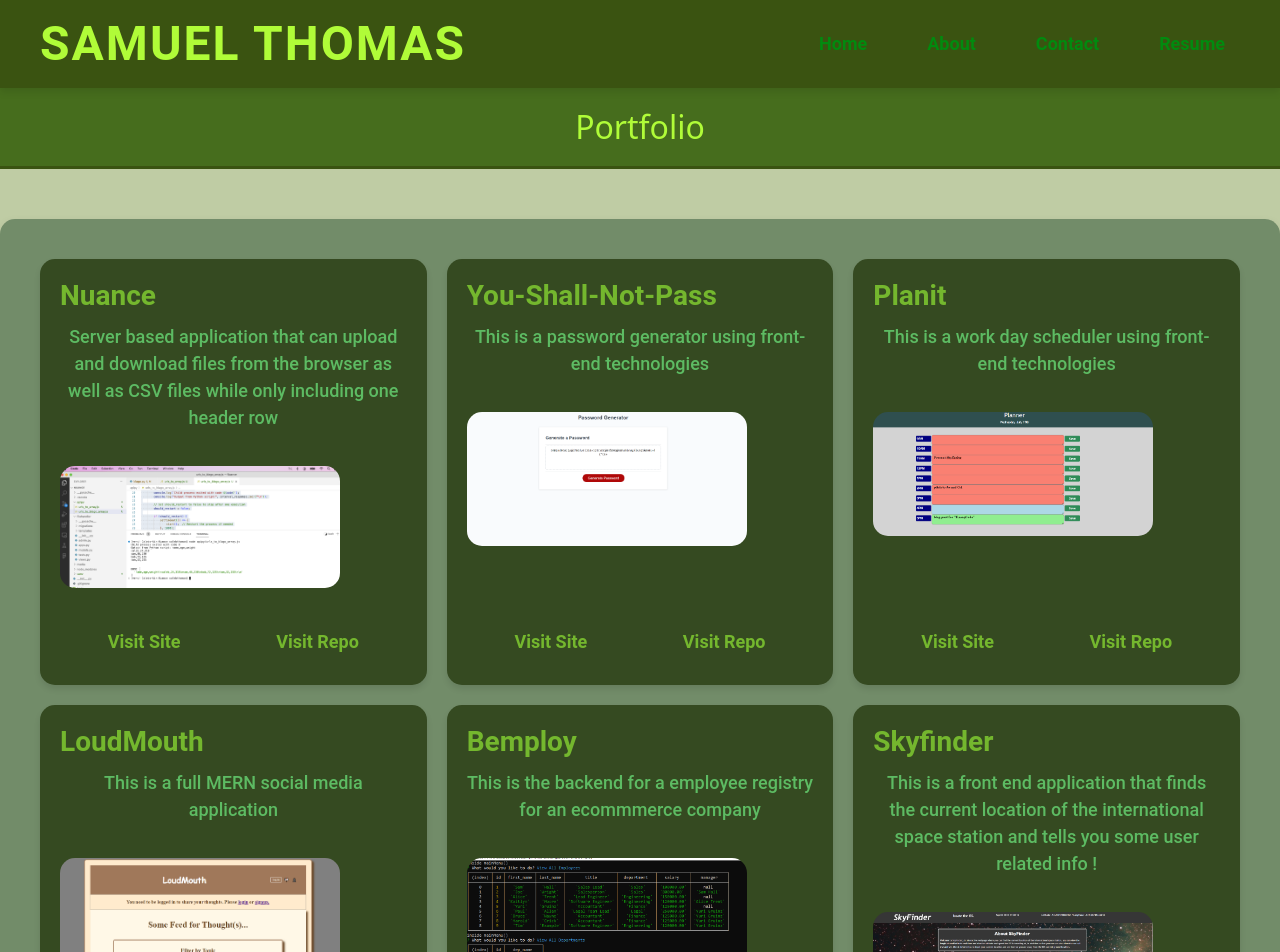
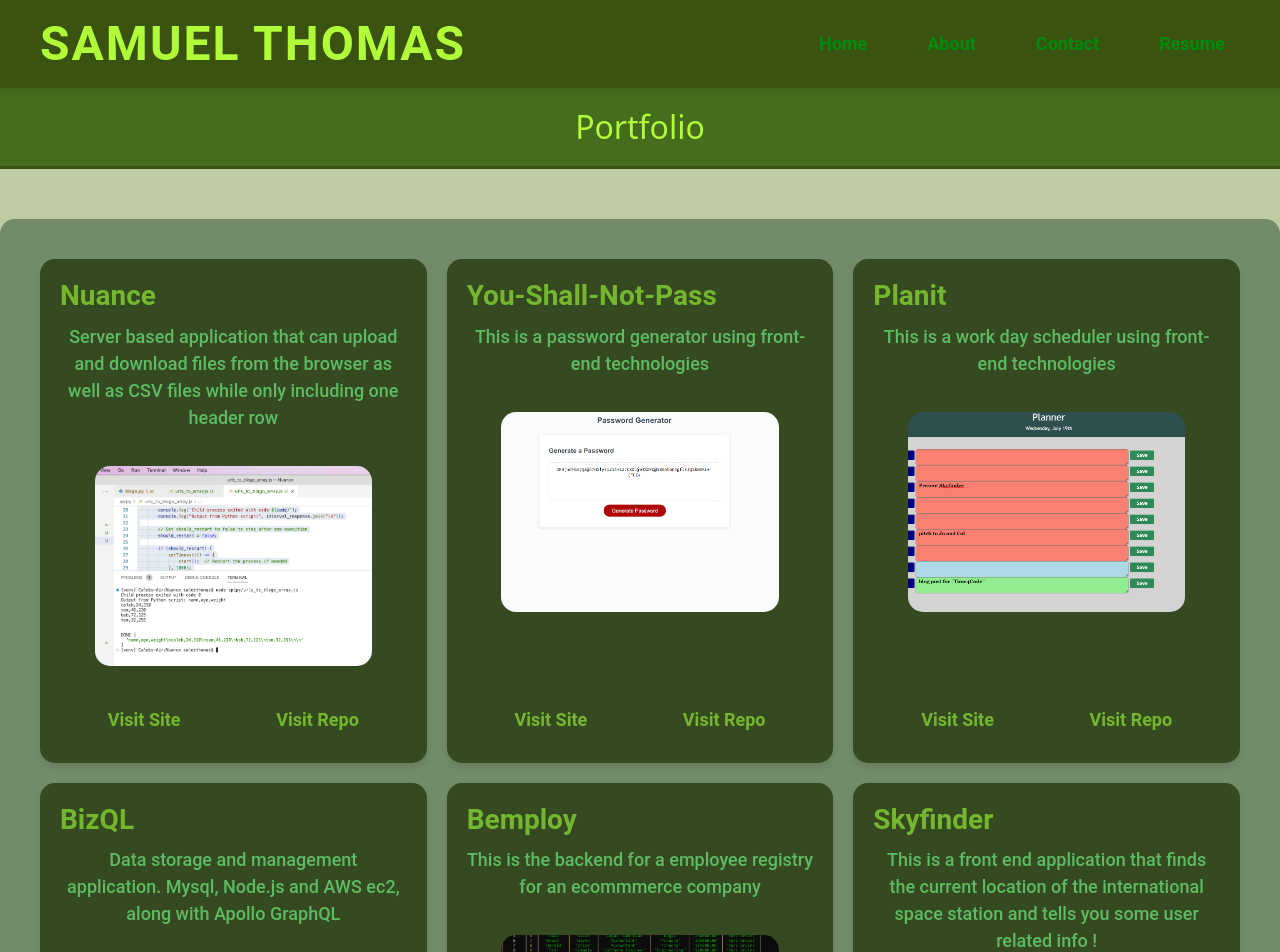
Before and after one commit to figuri/MyPortfolio, a React (Vite) app: page / in a window 1280 px wide. Shown: the top 952 px of the page. Built offline with nearby package versions, Linux system fonts and the light colour scheme.

Commit message:
added new project and messing with styling.

```diff
--- a/src/components/pages/Portfolio.jsx
+++ b/src/components/pages/Portfolio.jsx
@@ -22,11 +22,11 @@ export default function Portfolio() {
             image: './project-images/planit.png'
         },
         {
-            title: 'LoudMouth',
-            description: 'This is a full MERN social media application',
-            link: 'https://loud-mouth-app-defe9659a2a4.herokuapp.com/',
-            repoLink: 'https://github.com/ahkar-hein/Loud-Mouth',
-            image: './project-images/loudmouth.png'
+            title: 'BizQL',
+            description: 'Data storage and management application. Mysql, Node.js and AWS ec2, along with Apollo GraphQL',
+            link: 'http://api.cimarroncrt.com/',
+            repoLink: 'https://github.com/caldallas/bizql',
+            image: './project-images/bizql.png'
         },
         {
             title: 'Bemploy',
--- a/src/index.css
+++ b/src/index.css
@@ -156,11 +156,11 @@ nav {
 }
 
 .project-image {
-  width: 100%;
-  height: auto;
-  max-width: 280px;
+  width: 80%;  /* Adjust the width to partially fill the container */
+  height: 200px;  /* Set a fixed height to maintain uniformity */
+  object-fit: cover;  /* Ensure the image scales properly within its container */
   border-radius: 15px;
-  margin: 20px 0;
+  margin: 20px auto;  /* Center the image within the parent container */
   transition: transform 0.3s ease;
 }
 
```
Also changed, not shown: public/project-images/bizql.png (added), public/project-images/loudmouth.png (deleted).
